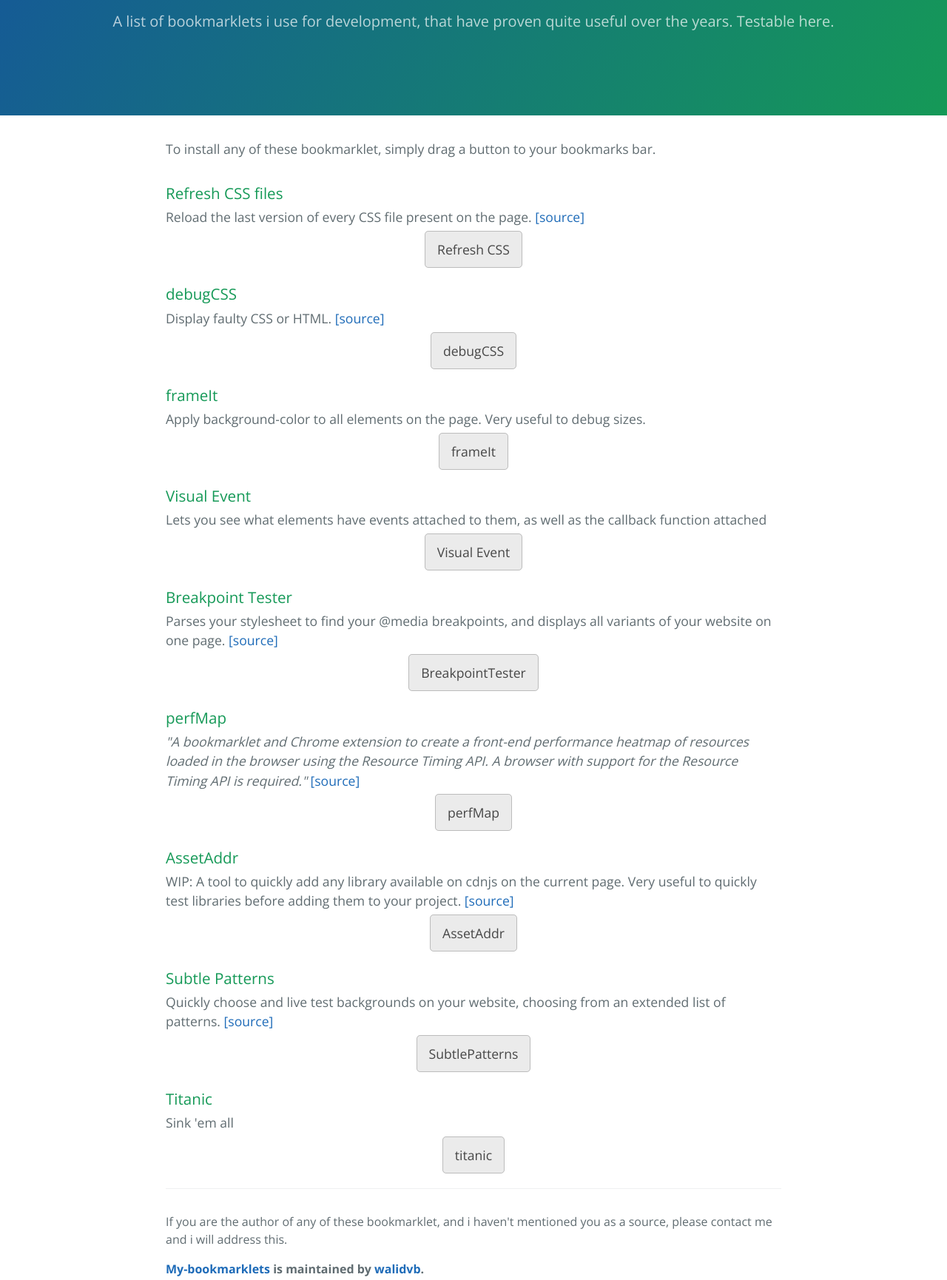
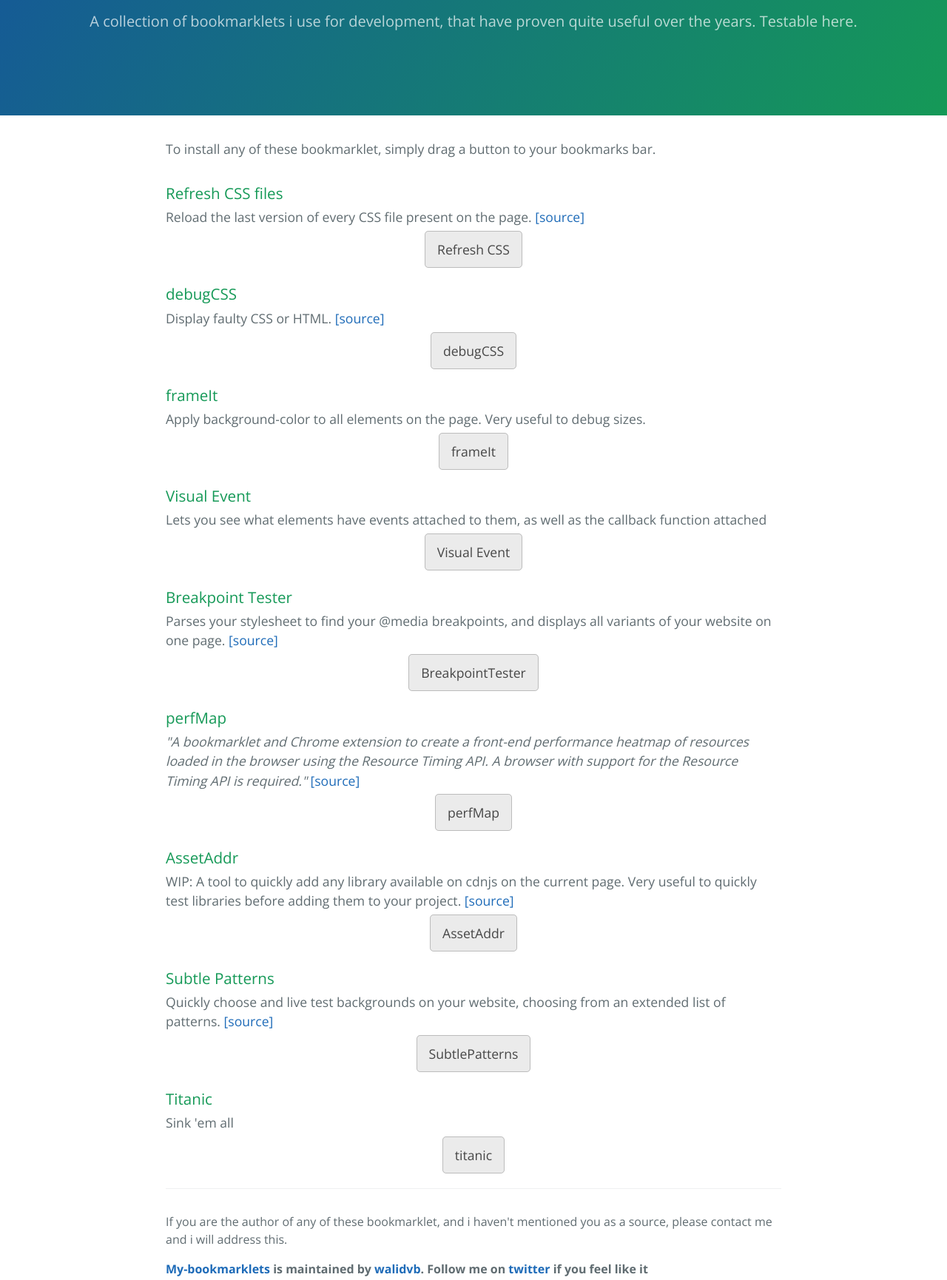
Before and after one commit to walidvb/my-bookmarklets, a plain HTML site: page index.html in a window 1280 px wide. Shown: the part 161-1891 px from the top of the page at 74% size. Drawn offline with nearby package versions, Linux system fonts and the light colour scheme.

Commit message:
adds twitter

```diff
--- a/index.html
+++ b/index.html
@@ -13,7 +13,7 @@
   <section class="page-header">
     <h1 class="project-name">My bookmarklets</h1>
     <h2 class="project-tagline">
-      A list of bookmarklets i use for development, that have proven quite useful over the years. Testable here.
+      A collection of bookmarklets i use for development, that have proven quite useful over the years. Testable here.
     </h2>
   </section>
 
@@ -105,7 +105,7 @@
         <p>
           If you are the author of any of these bookmarklet, and i haven't mentioned you as a source, please contact me and i will address this.
         </p>
-        <span class="site-footer-owner"><a href="https://github.com/walidvb/my-bookmarklets">My-bookmarklets</a> is maintained by <a href="https://github.com/walidvb">walidvb</a>.</span>
+        <span class="site-footer-owner"><a href="https://github.com/walidvb/my-bookmarklets">My-bookmarklets</a> is maintained by <a href="https://github.com/walidvb">walidvb</a>. Follow me on <a href="https://twitter.com/walidvb" target="_blank">twitter</a> if you feel like it</span>
 
         <span class="site-footer-credits">This page was generated by <a href="https://pages.github.com">GitHub Pages</a> using the <a href="https://github.com/jasonlong/cayman-theme">Cayman theme</a> by <a href="https://twitter.com/jasonlong">Jason Long</a>.</span>
       </footer>
```
